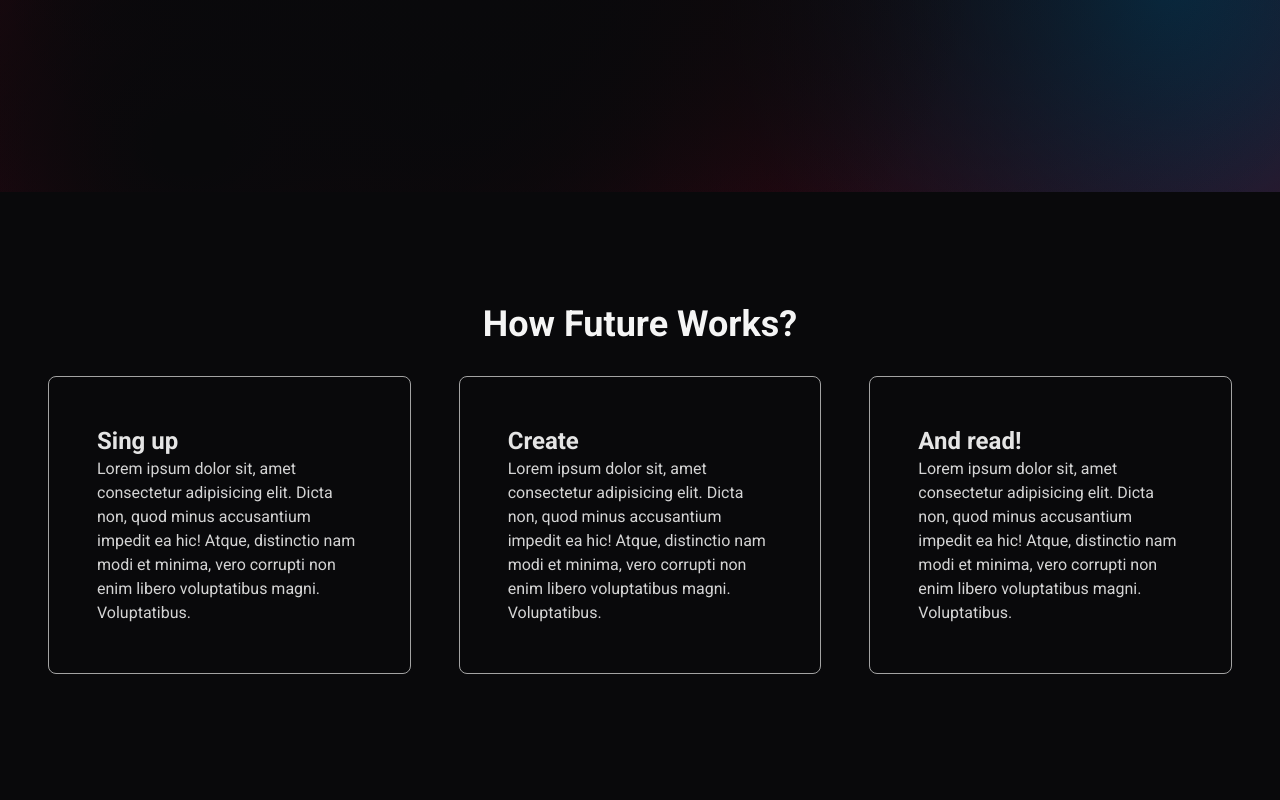
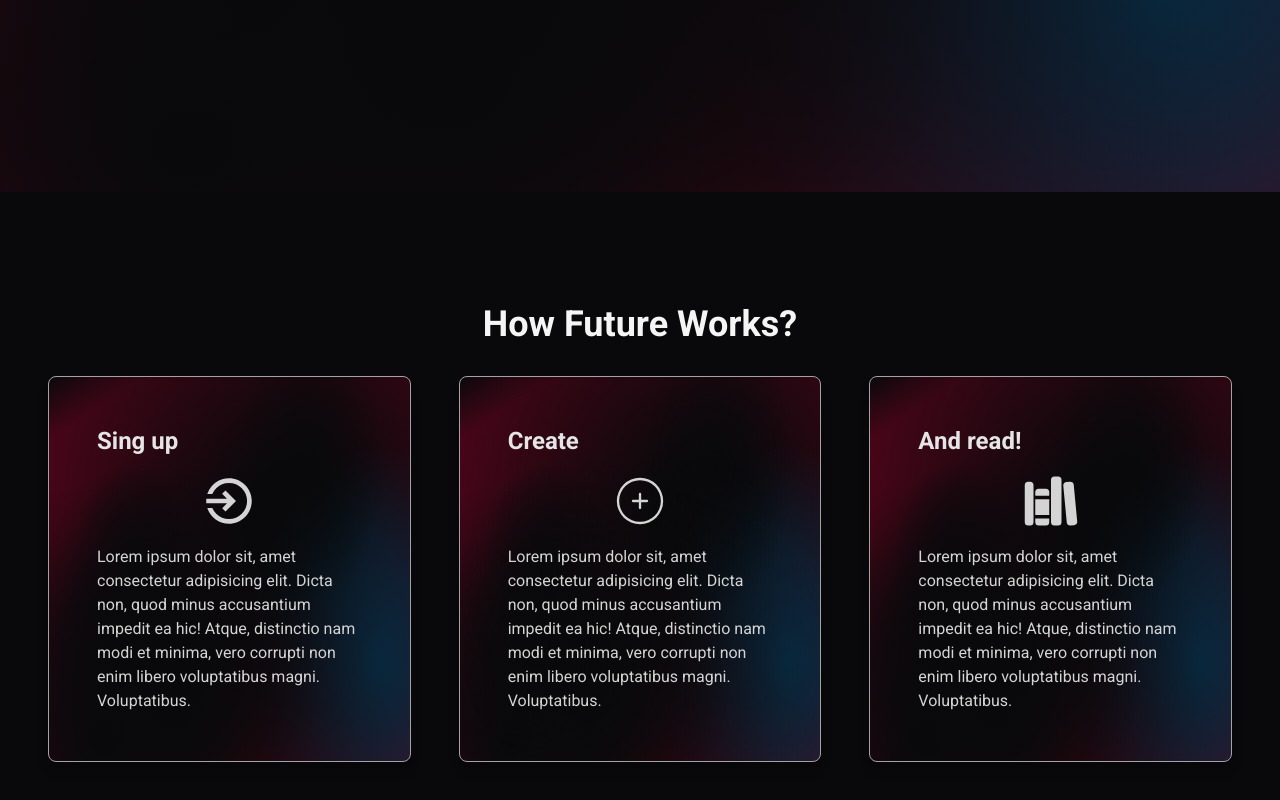
Before and after one commit to pawelek7k/future, a Next.js app: page / in a window 1280 px wide. Shown: the part 608-1408 px from the top of the page. Before the commit the page ends 1362 px from the top, so only its background shows below. Built offline with nearby package versions, Linux system fonts and the light colour scheme; a web font is replaced by a local one.

Commit message:
Update Features.tsx

```diff
--- a/app/components/landing/Features.tsx
+++ b/app/components/landing/Features.tsx
@@ -1,3 +1,7 @@
+import { CiCirclePlus } from "react-icons/ci";
+import { IoMdLogIn } from "react-icons/io";
+import { IoLibrary } from "react-icons/io5";
+
 export const Features = () => {
   return (
     <section className="py-20 px-12">
@@ -7,9 +11,12 @@ export const Features = () => {
         </h2>
       </div>
       <ul className="flex gap-12">
-        <li className="border border-neutral-400 p-12 rounded-lg">
+        <li className="border border-neutral-400 p-12 rounded-lg bg-hero-bg shadow-lg">
           <div>
             <h3 className="text-neutral-200 font-semibold text-2xl">Sing up</h3>
+            <div className="flex items-center justify-center p-4">
+              <IoMdLogIn className="w-14 h-14 text-neutral-300" />
+            </div>
             <p className="text-neutral-300">
               Lorem ipsum dolor sit, amet consectetur adipisicing elit. Dicta
               non, quod minus accusantium impedit ea hic! Atque, distinctio nam
@@ -18,10 +25,13 @@ export const Features = () => {
             </p>
           </div>
         </li>
-        <li className="border border-neutral-400 p-12 rounded-lg">
+        <li className="border border-neutral-400 p-12 rounded-lg bg-hero-bg shadow-lg">
           <div>
             {" "}
             <h3 className="text-neutral-200 font-semibold text-2xl">Create</h3>
+            <div className="flex items-center justify-center p-4">
+              <CiCirclePlus className="w-14 h-14 text-neutral-300" />
+            </div>
             <p className="text-neutral-300">
               Lorem ipsum dolor sit, amet consectetur adipisicing elit. Dicta
               non, quod minus accusantium impedit ea hic! Atque, distinctio nam
@@ -30,11 +40,14 @@ export const Features = () => {
             </p>
           </div>
         </li>
-        <li className="border border-neutral-400 p-12 rounded-lg">
+        <li className="border border-neutral-400 p-12 rounded-lg bg-hero-bg shadow-lg">
           <div>
             <h3 className="text-neutral-200 font-semibold text-2xl">
               And read!
             </h3>
+            <div className="flex items-center justify-center p-4">
+              <IoLibrary className="w-14 h-14 text-neutral-300" />
+            </div>
             <p className="text-neutral-300">
               Lorem ipsum dolor sit, amet consectetur adipisicing elit. Dicta
               non, quod minus accusantium impedit ea hic! Atque, distinctio nam
```
